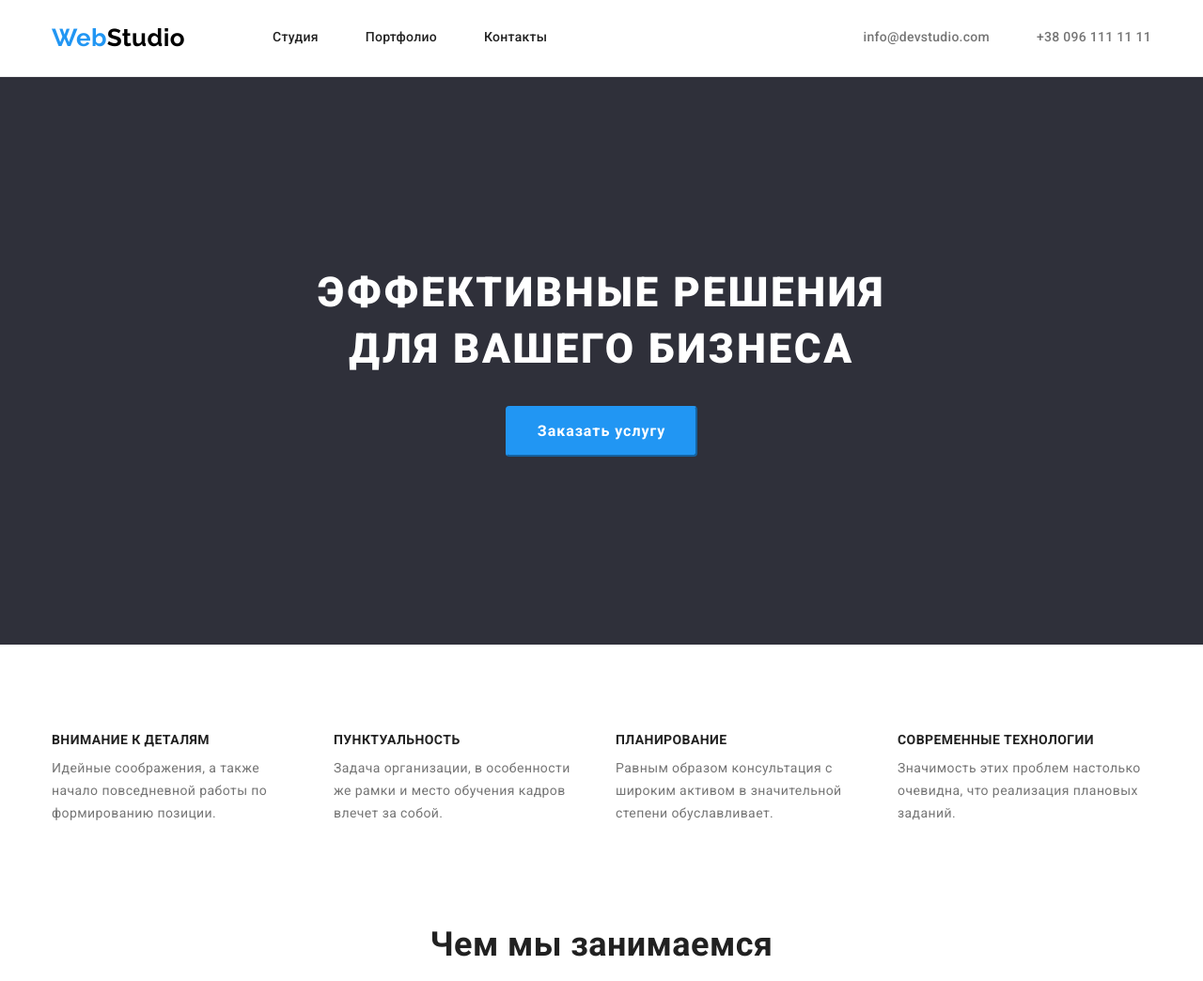
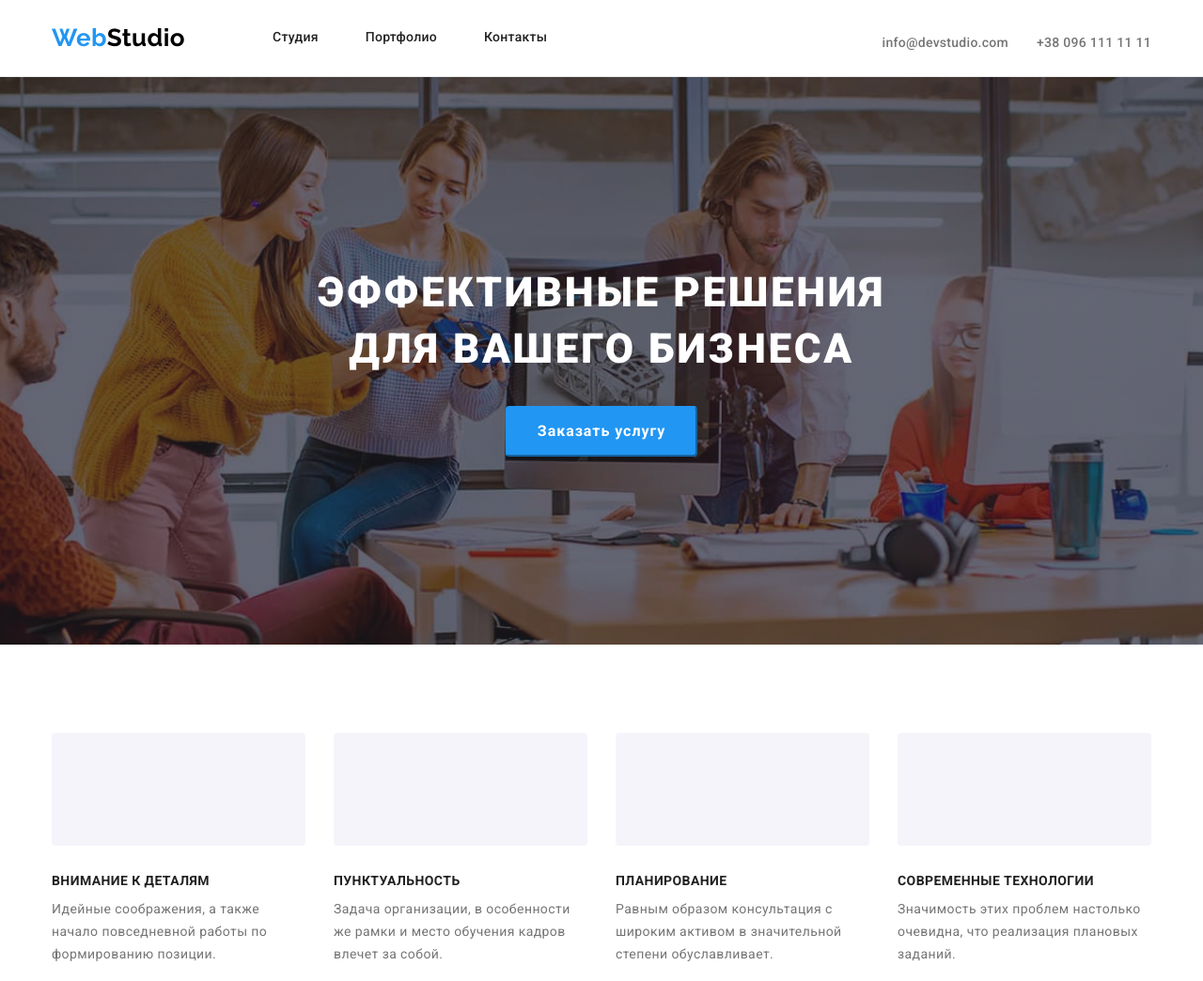
Before and after one commit to d-arria/goit-markup-hw-04, a plain HTML site: page index.html in a window 1280 px wide. Shown: the top 1044 px of the page at 94% size. Drawn offline with nearby package versions, Linux system fonts and the light colour scheme.

Commit message:
Adds background to hero section

```diff
--- a/css/styles.css
+++ b/css/styles.css
@@ -158,8 +158,25 @@ button {
   text-decoration: none;
 }
 
+.link-contacts::before {
+  display: block;
+  content: "";
+  width: 16px;
+  height: 12px;
+  margin-right: 10px;
+
+  background-position: center;
+  background-repeat: no-repeat;
+}
+
+.icon-envelope::before {
+}
+
+.icon-mobile::before {
+}
+
 .item-contacts:not(:first-child) {
-  margin-left: 50px;
+  margin-left: 30px;
 }
 
 .link-contacts {
@@ -184,9 +201,23 @@ button {
 /* Main. Hero */
 .hero {
   text-align: center;
-  background-color: var(--accent-background-color);
   width: 100%;
   padding: 200px 0;
+}
+
+.hero-bg {
+  max-width: 1600px;
+  margin-right: auto;
+  margin-left: auto;
+  background-color: var(--accent-background-color);
+  background-size: cover;
+  background-position: center;
+  background-repeat: no-repeat;
+  background-image: linear-gradient(
+      rgba(47, 48, 58, 0.4),
+      rgba(47, 48, 58, 0.4)
+    ),
+    url(../images/bg-image.jpg);
 }
 
 .text-hero {
@@ -246,6 +277,30 @@ button {
 
 .item-features:nth-child(4n) {
   margin-right: 0;
+}
+
+.item-features::before {
+  display: block;
+  content: "";
+  height: 120px;
+  background-color: var(--secondary-background-color);
+  border-radius: 4px;
+  margin-bottom: 30px;
+
+  background-position: center;
+  background-repeat: no-repeat;
+}
+
+.icon-antenna::before {
+}
+
+.icon-clock::before {
+}
+
+.icon-diagram::before {
+}
+
+.icon-astronaut::before {
 }
 
 .subtitle-features {
--- a/index.html
+++ b/index.html
@@ -44,12 +44,15 @@
         <!-- Contacts -->
         <ul class="contacts">
           <li class="item-contacts">
-            <a href="mailto:info@devstudio.com" class="link-contacts">
+            <a
+              href="mailto:info@devstudio.com"
+              class="link-contacts icon-envelope"
+            >
               info@devstudio.com
             </a>
           </li>
           <li class="item-contacts">
-            <a href="tel:+380961111111" class="link-contacts">
+            <a href="tel:+380961111111" class="link-contacts icon-mobile">
               +38 096 111 11 11
             </a>
           </li>
@@ -59,7 +62,7 @@
 
     <main>
       <!-- Hero -->
-      <section class="hero">
+      <section class="hero hero-bg">
         <div class="container">
           <h1 class="text-hero">
             Эффективные решения <br />
@@ -74,28 +77,28 @@
         <div class="container">
           <h2 class="visually-hidden">Особенности компании</h2>
           <ul class="feature-list">
-            <li class="item-features">
+            <li class="item-features icon-antenna">
               <h3 class="subtitle-features">Внимание к деталям</h3>
               <p class="text-features">
                 Идейные соображения, а также начало повседневной работы по
                 формированию позиции.
               </p>
             </li>
-            <li class="item-features">
+            <li class="item-features icon-clock">
               <h3 class="subtitle-features">Пунктуальность</h3>
               <p class="text-features">
                 Задача организации, в особенности же рамки и место обучения
                 кадров влечет за собой.
               </p>
             </li>
-            <li class="item-features">
+            <li class="item-features icon-diagram">
               <h3 class="subtitle-features">Планирование</h3>
               <p class="text-features">
                 Равным образом консультация с широким активом в значительной
                 степени обуславливает.
               </p>
             </li>
-            <li class="item-features">
+            <li class="item-features icon-astronaut">
               <h3 class="subtitle-features">Современные технологии</h3>
               <p class="text-features">
                 Значимость этих проблем настолько очевидна, что реализация
```
Also changed, not shown: images/bg-gray.jpg (added), images/bg-image.jpg (added).
